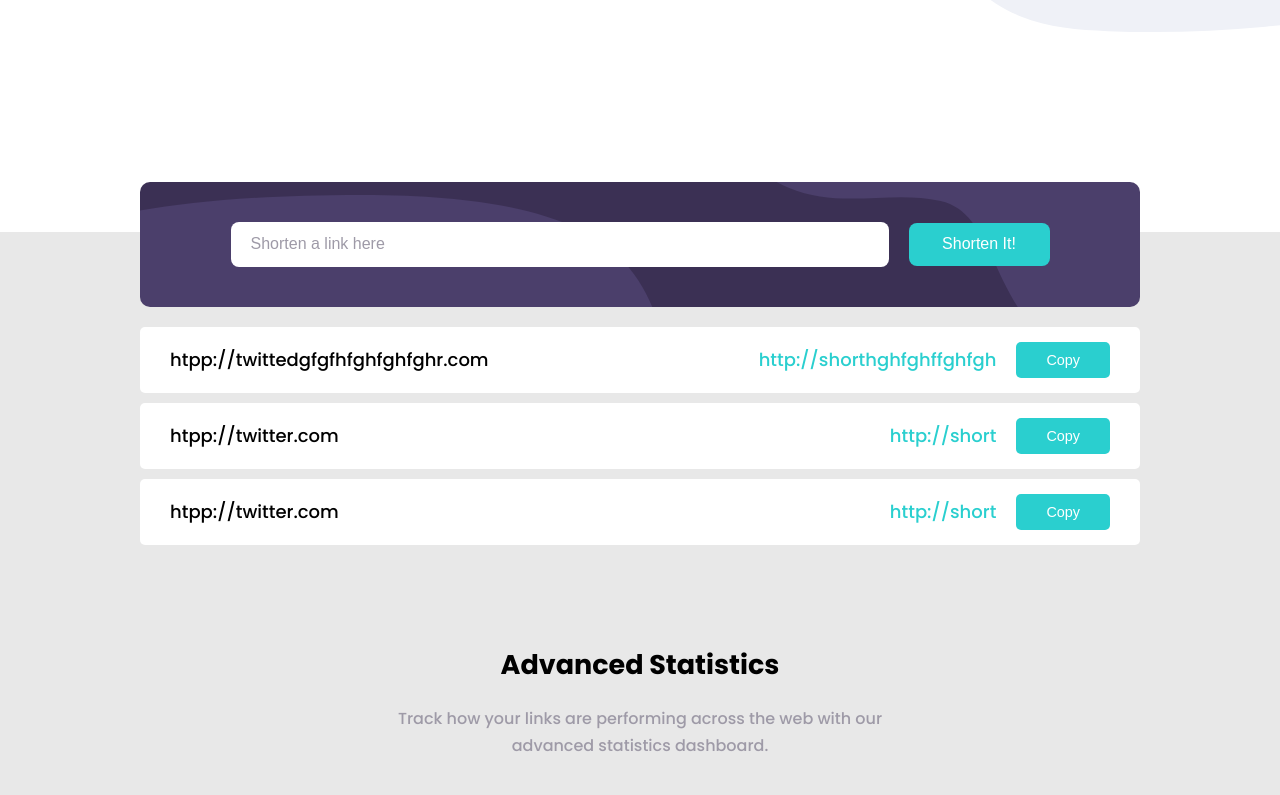
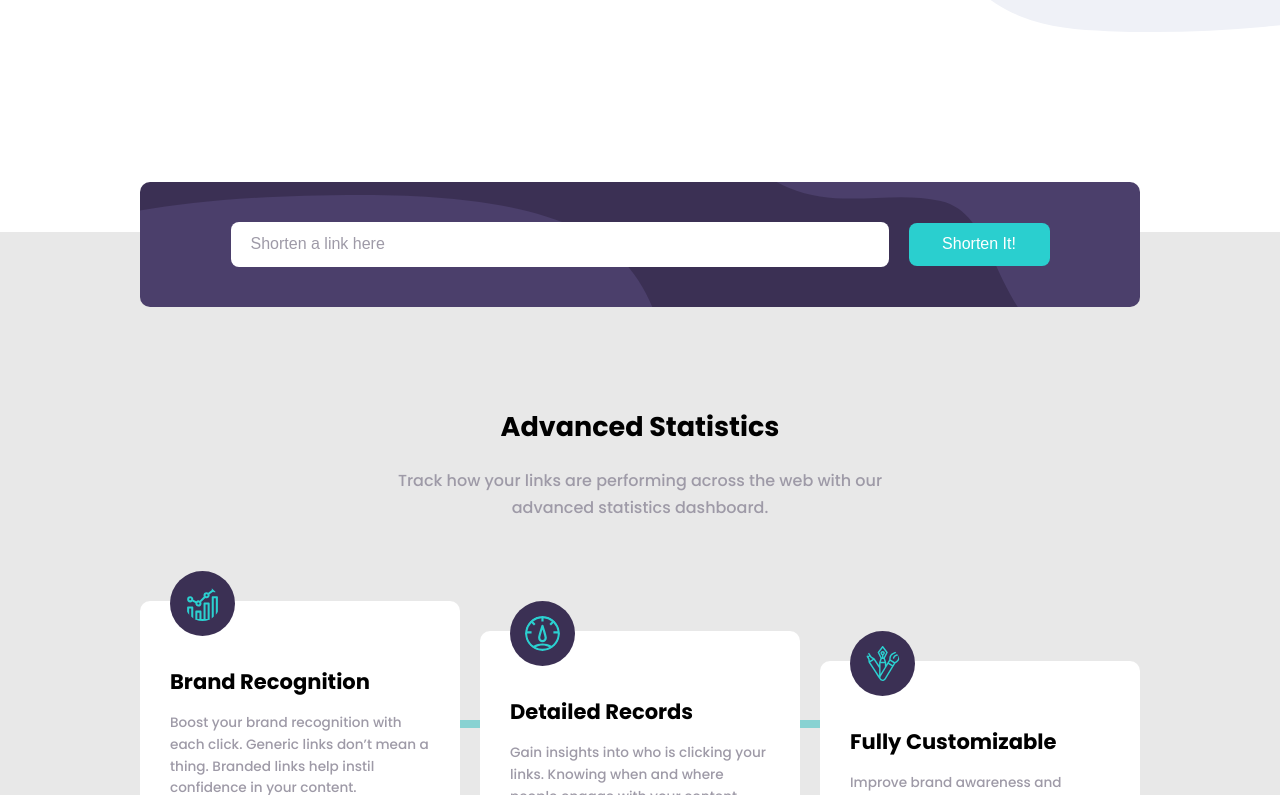
Before and after one commit to ornel77/url-shortening-api, a React (Create React App) app: page / in a window 1280 px wide. Shown: the part 506-1301 px from the top of the page. Built offline with nearby package versions, Linux system fonts and the light colour scheme.

Commit message:
change the search section, try to set the state

```diff
--- a/src/App.css
+++ b/src/App.css
@@ -178,22 +178,22 @@ nav .navbar .login li:first-child a {
 }
 
 /* -------------------------------------------------------------------------- */
-/*                                  INPUT URL                                 */
+/*                                  SEARCH                                */
 /* -------------------------------------------------------------------------- */
-.input-url {
+.search {
     margin-top: 200px;
     position: relative;
     top: -50px;
 }
 
-.input-url .form-content {
+.search .form-content {
     background: url('../src/images/bg-shorten-desktop.svg') no-repeat center center/cover;
     background-color: var(--dark-violet);
     padding: 40px 30px;
     border-radius: 10px;
     position: relative;
 }
-.input-url form {
+.search form {
     height: 100%;
     display: flex;
     align-items: center;
@@ -201,11 +201,11 @@ nav .navbar .login li:first-child a {
 
 }
 
-.input-url form label {
+.search form label {
     display: none;
 }
 
-.input-url form input {
+.search form input {
     width: 70%;
     padding: 15px 20px;
     margin-right: 20px;
@@ -213,12 +213,12 @@ nav .navbar .login li:first-child a {
     border: none;
 }
 
-.input-url form input::placeholder {
+.search form input::placeholder {
     font-size: 1rem;
     color: var(--grayish-violet);
 }
 
-.input-url form .shorten {
+.search form .shorten {
     width: 15%;
     padding: 12.5px 20px;
     border-radius: 8px;
@@ -227,13 +227,13 @@ nav .navbar .login li:first-child a {
     font-size: 1rem;
 }
 
-.input-url form .shorten:hover {
+.search form .shorten:hover {
     opacity: 0.8;
 }
 
 /* ------------------------------- CHECK ERROR ------------------------------- */
 
-.input-url .form-content .err-msg {
+.search .form-content .err-msg {
     position: absolute;
     color: var(--red);
     top: 72%;
@@ -244,12 +244,12 @@ nav .navbar .login li:first-child a {
 }
 
 /* ------------------------------ */
-.input-url .result-list {
+.search .result-list {
     margin-top: 20px;
     width: 100%;
 }
 
-.input-url .result-list .result-item {
+.search .result-list .result-item {
     background-color: white;
     border-radius: 5px;
     padding: 15px 30px;
@@ -260,7 +260,7 @@ nav .navbar .login li:first-child a {
     margin-bottom: 10px;
 }
 
-.input-url .result-list .result-item .origin {
+.search .result-list .result-item .origin {
     color: black;
     flex: 2;
     /* text-overflow: ellipsis; */
@@ -268,12 +268,12 @@ nav .navbar .login li:first-child a {
     overflow: auto;
 }
 
-.input-url .result-list .result-item .result {
+.search .result-list .result-item .result {
     color: var(--cyan);
     margin-right: 20px;
 }
 
-.input-url .result-list .result-item .copy {
+.search .result-list .result-item .copy {
     color: white;
     background: var(--cyan);
     padding: 10px 30px;
@@ -444,40 +444,40 @@ footer .footer-flex a:hover {
     }
 
     /* ------------------------------ */
-    .input-url {
+    .search {
         top: -90px;
     }
 
-    .input-url form {
+    .search form {
         flex-direction: column;
     }
 
-    .input-url form input, .input-url form .shorten {
+    .search form input, .search form .shorten {
         width: 100%;
     }
 
-    .input-url form input {
+    .search form input {
         margin-right: 0;
         margin-bottom: 30px;
     }
 
-    .input-url .form-content .err-msg {
+    .search .form-content .err-msg {
         top: 44%;
     }
 
-    .input-url .result-list .result-item {
+    .search .result-list .result-item {
         flex-direction: column;
         align-items: flex-start;
     }
 
-    .input-url .result-list .result-item .origin {
+    .search .result-list .result-item .origin {
         margin-bottom: 10px;
         padding: 10px 0;
         width: 100%;
         border-bottom: 1px solid var(--gray);
     }
 
-    .input-url .result-list .result-item .result {
+    .search .result-list .result-item .result {
         margin-bottom: 10px;
     }
 
--- a/src/App.js
+++ b/src/App.js
@@ -3,7 +3,7 @@ import './App.css';
 
 import Navbar from './Components/Navbar'
 import Hero from './Components/Hero'
-import InputURL from './Components/InputURL'
+import Search from './Components/Search'
 import Statistic from './Components/Statistic'
 import Starter from './Components/Starter'
 import Footer from './Components/Footer'
@@ -15,7 +15,7 @@ const App = props => {
       <Navbar/>
       <Hero/>
       <div className="sub-container">
-        <InputURL/>
+        <Search/>
         <Statistic/>
       </div>
       <Starter/>
--- a/src/Components/InputURL.jsx
+++ /dev/null
@@ -1,40 +0,0 @@
-import React, { Component } from 'react'
-
-class InputURL extends Component {
-    render () {
-        return (
-            <div className="container">
-                <section className="input-url">
-                    <div className="form-content">
-                        <form>
-                            <label htmlFor="url"></label>
-                            <input type="text" placeholder="Shorten a link here" className="input-link" />
-                            <button type="submit" className="shorten">Shorten It!</button>
-                        </form>
-                        <p className="err-msg">Please add a link</p>
-                    </div>
-                    <ul className="result-list">
-                        <li className="result-item">
-                            <span className="origin">htpp://twittedgfgfhfghfghfghr.com</span>
-                            <span className="result">http://shorthghfghffghfgh</span>
-                            <button className="copy">Copy</button>
-                        </li>
-                        <li className="result-item">
-                            <span className="origin">htpp://twitter.com</span>
-                            <span className="result">http://short</span>
-                            <button className="copy">Copy</button>
-                        </li>
-                        <li className="result-item">
-                            <span className="origin">htpp://twitter.com</span>
-                            <span className="result">http://short</span>
-                            <button className="copy">Copy</button>
-                        </li>
-                    </ul>
-                </section>
-            </div>
-
-        )
-    }
-}
-
-export default InputURL
--- /dev/null
+++ b/src/Components/Search.jsx
@@ -0,0 +1,82 @@
+import React, { Component } from 'react'
+import SearchItem from './SearchItem';
+
+const liObject = [
+    {
+        originUrl: 'http://facebook.com',
+        shortenUrl: 'http://rel.fgdfg',
+        copy: false
+    },
+    {
+        originUrl: 'http://instagram.com',
+        shortenUrl: 'http://rel123dfg',
+        copy: false
+    },
+    {
+        originUrl: 'http://pinterest.com',
+        shortenUrl: 'http://relaze12345zaa.g',
+        copy: false
+    },
+]
+
+class Search extends Component {
+    constructor(props) {
+        super(props)
+
+        this.state = {
+            list: null,
+            input: '',
+            url: '',
+            sent: false,
+            shortenUrl: ''
+        }
+    }
+
+    handleChange = e => {
+        this.setState({ input: e.target.value })
+        // const name = e.target.getAttribute('name')
+        // console.log(name);
+    }
+
+    handleSubmit = e => {
+        e.preventDefault()
+        this.setState({ url: this.state.input , sent: true,})
+
+    }
+
+    render() {
+        // const items = this.state.list.map((li, i) => {
+        //     return (
+        //         <SearchItem key={i} url={this.state.url}/>
+        //     )
+        // });
+        return (
+            <div className="container">
+                <section className="search">
+                    <div className="form-content">
+                        <form >
+                            <label htmlFor="url"></label>
+                            <input
+                                type="text"
+                                placeholder="Shorten a link here" className="input-link"
+                                name="result"
+                                value={this.state.originUrl}
+                                onChange={this.handleChange}
+                            />
+                            <button onClick={this.handleSubmit} type="submit" className="shorten">Shorten It!</button>
+                        </form>
+                        <p className="err-msg">Please add a link</p>
+                    </div>
+                    <ul className="result-list">
+                        {
+                            this.state.sent?  <SearchItem url={this.state.url}/> : ''
+                        }
+                    </ul>
+                </section>
+            </div>
+
+        )
+    }
+}
+
+export default Search
--- /dev/null
+++ b/src/Components/SearchItem.jsx
@@ -0,0 +1,14 @@
+import React from 'react'
+
+const SearchItem = ({url, shortenUrl}) => {
+    return (
+        <li className="result-item">
+                <span className="origin">{url}</span>
+                <span className="result">{shortenUrl}</span>
+                <button className="copy">Copy</button>
+        </li>
+    )
+}
+
+
+export default SearchItem
```
